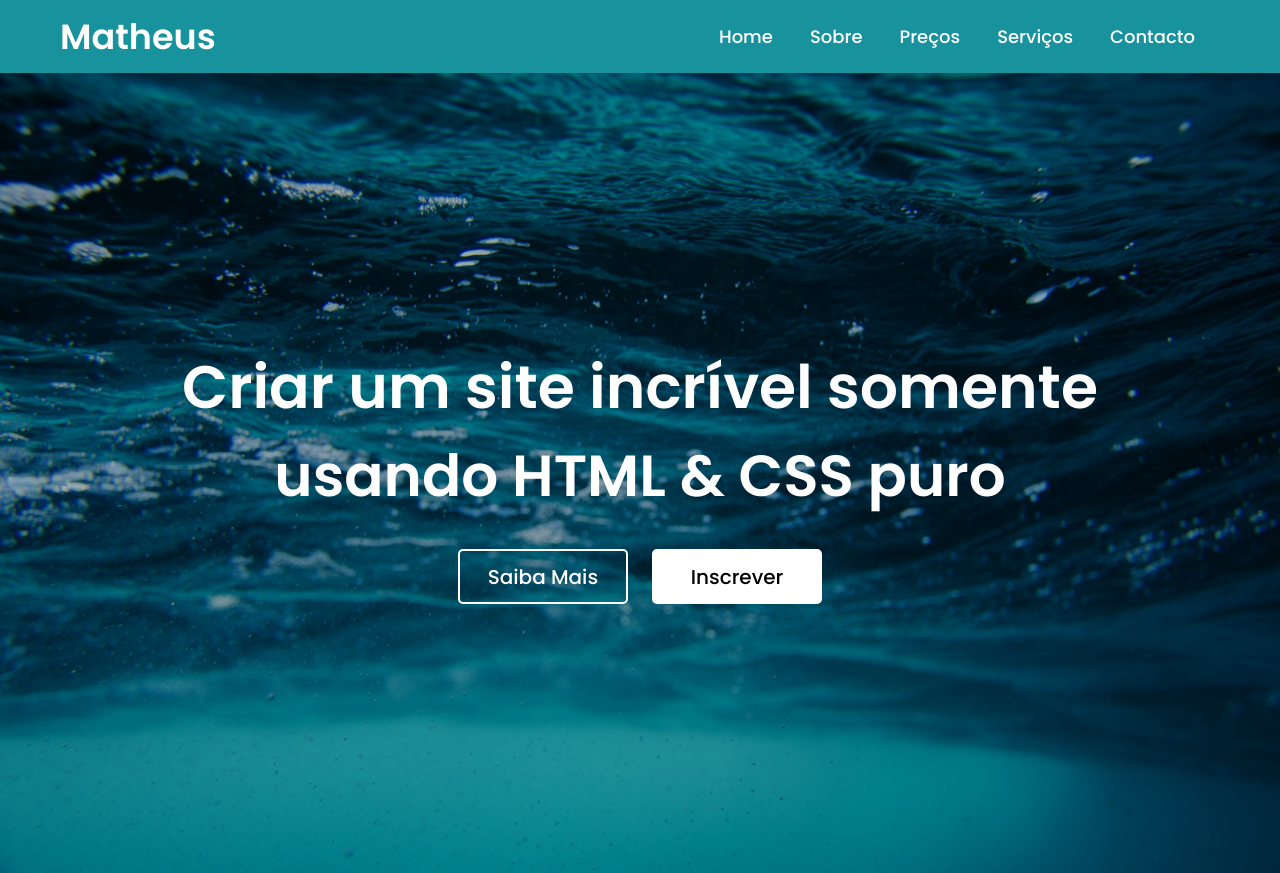
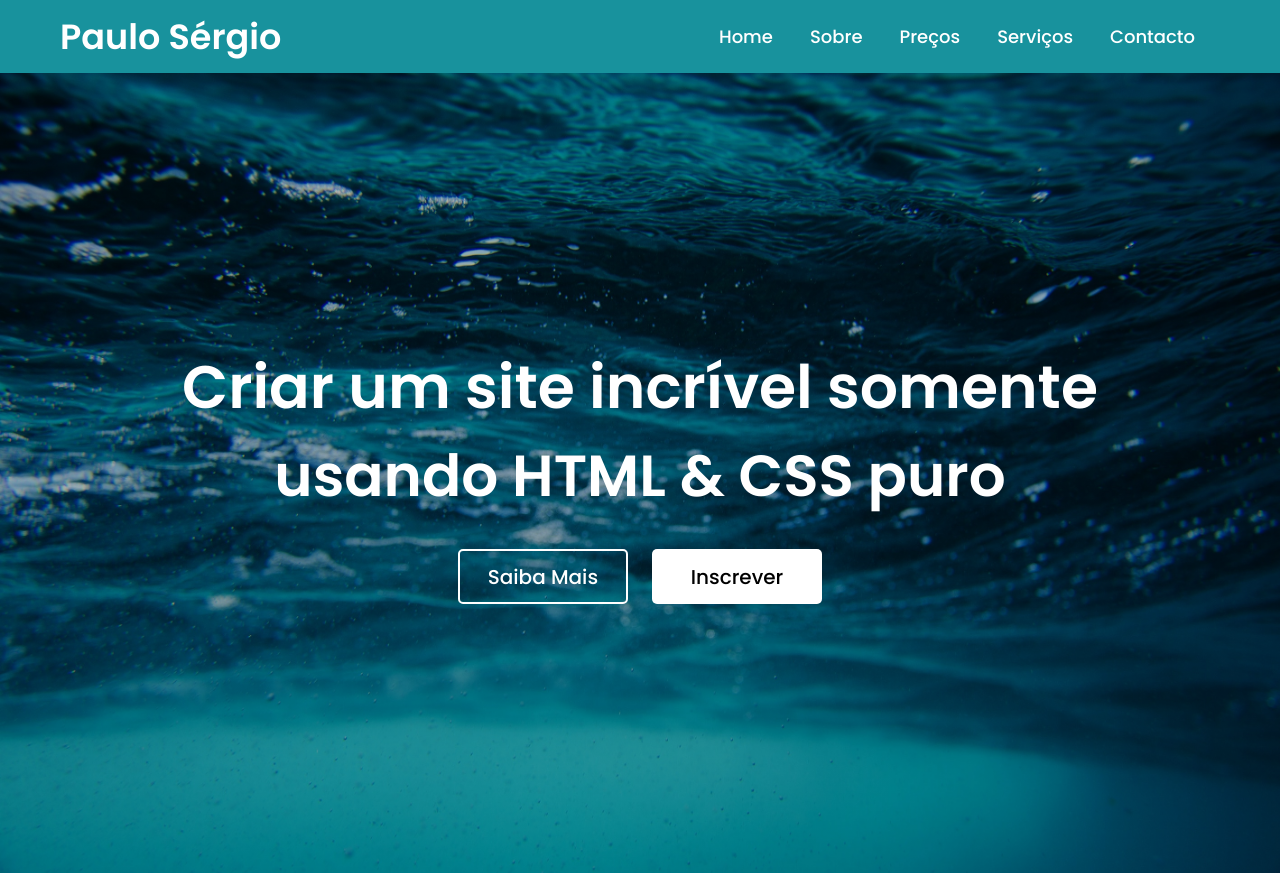
Before and after one commit to paulosergio133/teste, a plain HTML site: page index.html in a window 1280 px wide. Drawn offline with Linux system fonts and the light colour scheme.

Commit message:
Update index.html

```diff
--- a/index.html
+++ b/index.html
@@ -11,7 +11,7 @@
     <nav>
 
         <div class="logo">
-            <a href="index.html"> Matheus </a>
+            <a href="index.html"> Paulo Sérgio </a>
         </div>
 
         <ul>
```
